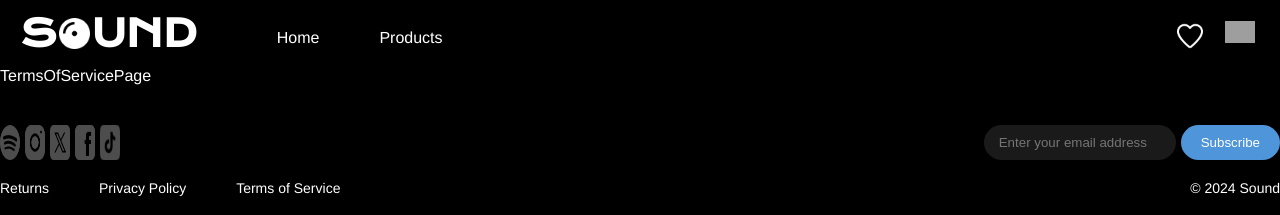
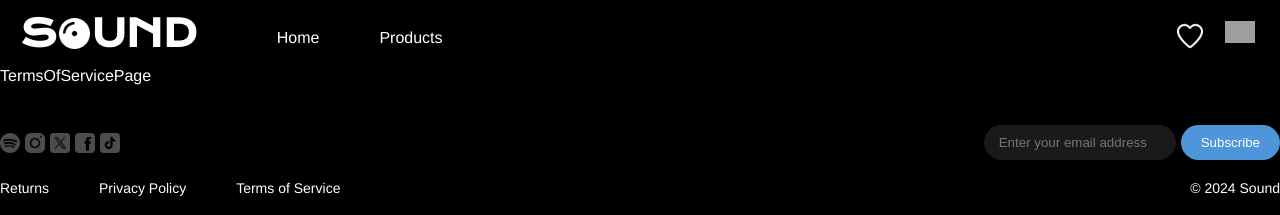
Before and after one commit to marielle-lopez/e-shop, a React (Vite) app: page /terms-of-service in a window 1280 px wide. Shown: the top 215 px of the page. Built offline with nearby package versions, Linux system fonts and the light colour scheme; grey boxes are pictures that could not be loaded.

Commit message:
adjusted styling to fix alignment and content fit

```diff
--- a/src/components/Footer/Footer.module.scss
+++ b/src/components/Footer/Footer.module.scss
@@ -7,6 +7,7 @@
 
 .icons_wrapper {
   display: flex;
+  height: fit-content;
   gap: 5px;
 }
 
@@ -17,6 +18,7 @@
 
 .row_wrapper {
   display: flex;
+  align-items: center;
   justify-content: space-between;
 }
 
```
